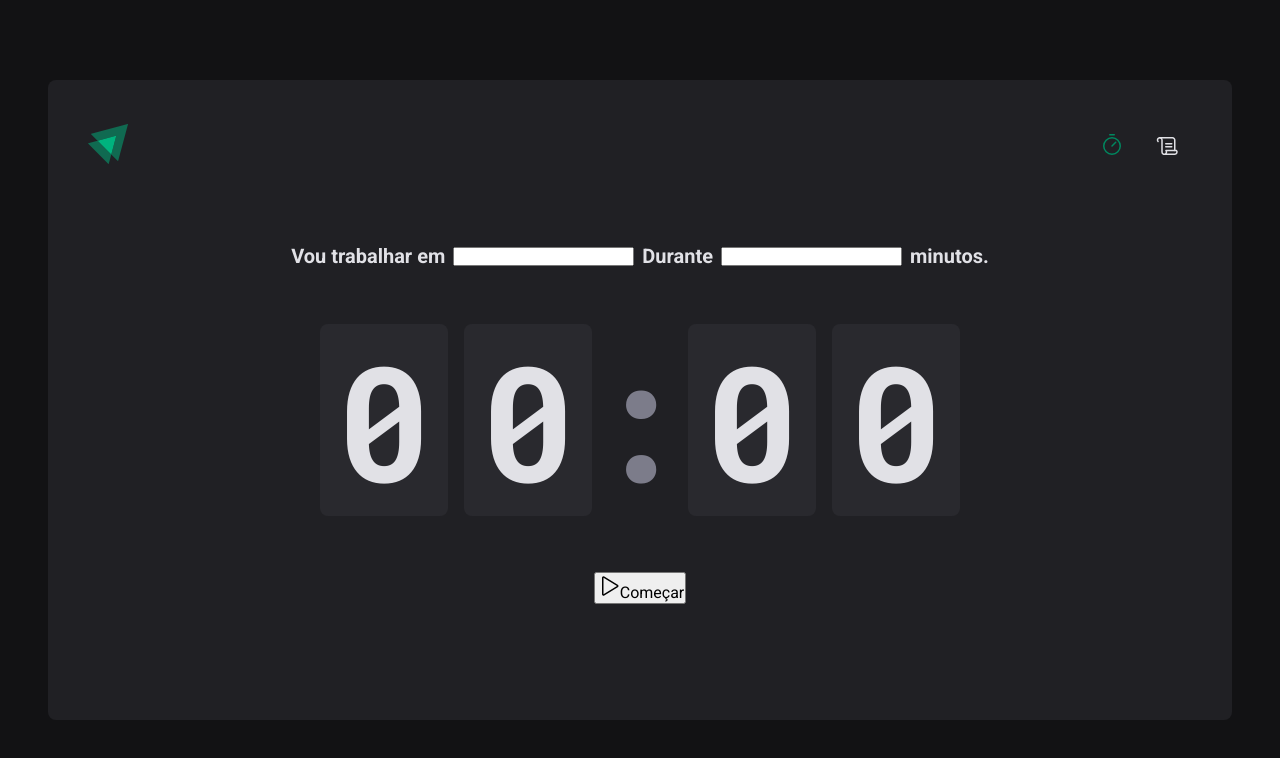
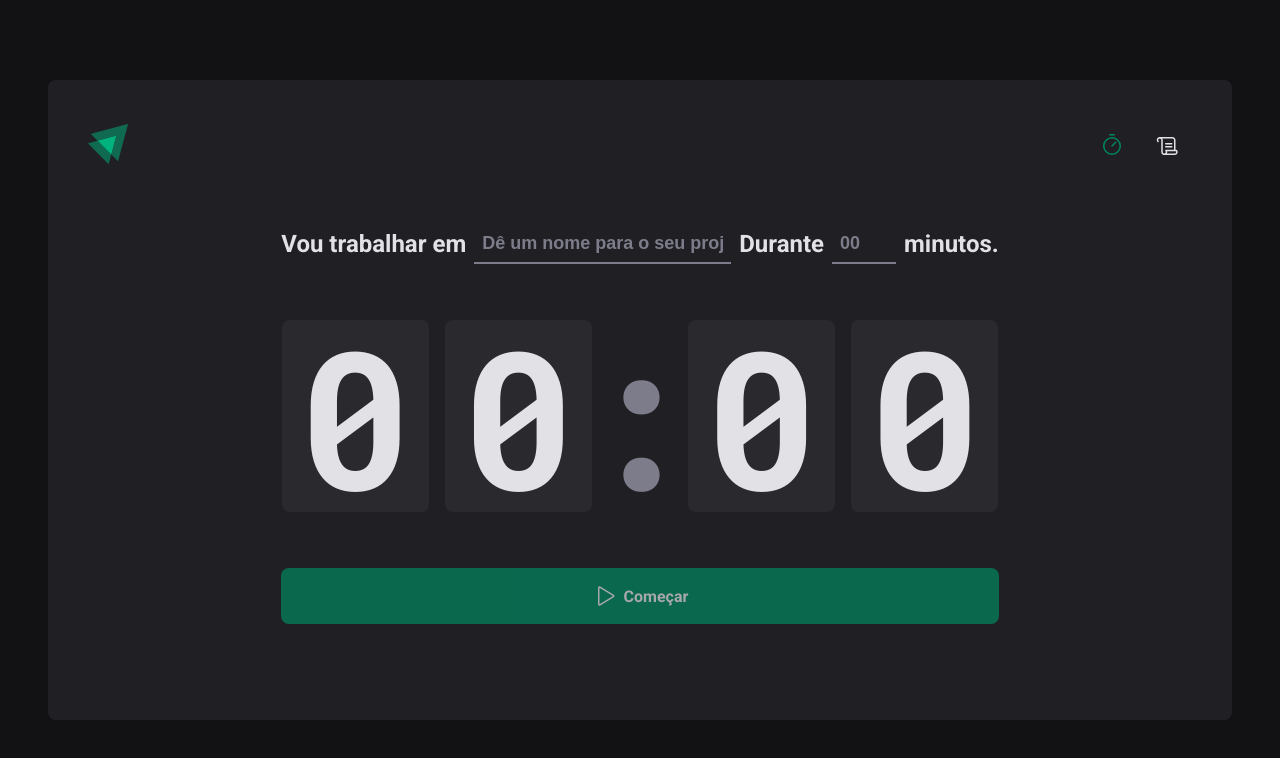
Before and after one commit to florencaMelo/ignite-timer, a React (Vite) app: page / in a window 1280 px wide. Shown: the top 758 px of the page. Built offline with nearby package versions, Linux system fonts and the light colour scheme.

Commit message:
subindo alterações

```diff
--- a/src/pages/Home/index.tsx
+++ b/src/pages/Home/index.tsx
@@ -1,5 +1,5 @@
 import { Play } from "phosphor-react";
-import { CountdownContainer, FormContainer, HomeContainer, Separator } from "./styles";
+import { CountdownContainer, FormContainer, HomeContainer, Separator, CountDownButton, TaskInput, MinutesAmoundInput } from "./styles";
 
 export function Home() {
   return(
@@ -7,10 +7,17 @@ export function Home() {
       <form action="">
         <FormContainer>
           <label>Vou trabalhar em</label>
-          <input id="task" />
+          <TaskInput
+           id="task"
+           placeholder="Dê um nome para o seu projeto"
+          />
 
           <label>Durante</label>
-          <input type="number" id="minutesAmound" />
+          <MinutesAmoundInput
+           type="number"
+           id="minutesAmound"
+           placeholder="00"
+           />
 
           <span>minutos.</span>
         </FormContainer>
@@ -23,10 +30,10 @@ export function Home() {
           <span>0</span>
         </CountdownContainer>
 
-        <button type="submit">
+        <CountDownButton disabled type="submit">
           <Play size={24}/>
           Começar
-        </button>
+        </CountDownButton>
       </form>
     </HomeContainer>
   )
--- a/src/pages/Home/styles.ts
+++ b/src/pages/Home/styles.ts
@@ -23,15 +23,43 @@ export const FormContainer = styled.div`
   justify-content: center;
   gap: 0.5rem;
   color: ${props => props.theme["gray-100"]};
-  font-size: 1.25rem;
+  font-size: 1.50rem;
   font-weight: bold;
   flex-wrap: wrap;
   /* quando a tela for menor para quebrar as linhas */
 `
 
+export const BaseInput = styled.input`
+  background: transparent;
+  height: 2.5rem;
+  border: 0;
+  border-bottom: 2px solid ${props => props.theme["gray-500"]};
+  font-weight: bold;
+  font-size: 1.125rem;
+  padding: 0.5rem;
+  color: ${porps => porps.theme["gray-100"]};
+
+  &:focus {
+    box-shadow: none;
+    border-color: ${porps => porps.theme["green-500"]};;
+  }
+
+  &::placeholder {
+    color: ${props => props.theme["gray-500"]}
+  }
+`
+
+export const TaskInput = styled(BaseInput)`
+  flex: 1;
+`
+
+export const MinutesAmoundInput = styled(BaseInput)`
+  width: 4rem;
+`
+
 export const CountdownContainer = styled.div`
   font-family: 'Roboto Mono';
-  font-size: 10rem;
+  font-size: 12rem;
   line-height: 8rem;
   color: ${props => props.theme["gray-100"]};
 
@@ -44,6 +72,7 @@ export const CountdownContainer = styled.div`
     border-radius: 8px;
   }
 `
+
 export const Separator = styled.div`
   padding: 2rem 0;
   color: ${props => props.theme["gray-500"]};
@@ -53,3 +82,31 @@ export const Separator = styled.div`
   display: flex;
   justify-content: center;
 `
+
+export const CountDownButton = styled.button`
+  width: 100%;
+  border: none;
+  padding: 1rem;
+  border-radius: 8px;
+
+  display: flex;
+  align-items: center;
+  justify-content: center;
+
+  gap: 0.5rem;
+  font-weight: bold;
+
+  cursor: pointer;
+
+  background: ${props => props.theme["green-500"]};
+  color: ${props => props.theme["gray-100"]};;
+
+  &:disabled {
+    opacity: 0.7;
+    cursor: not-allowed;
+  }
+
+  &:not(:disabled) {
+    background: ${props => props.theme["green-700"]};;
+  }
+`
--- a/src/styles/themes/global.ts
+++ b/src/styles/themes/global.ts
@@ -14,7 +14,8 @@ export const GlobalStyle = createGlobalStyle`
 
   body{
     background: ${props => props.theme["gray-900"]};
-    color:${props => props.theme["gray-300"]}
+    color:${props => props.theme["gray-300"]};
+    -webkit-font-smoothing: antialiased;
   }
 
   body, input-security, textarea, button {
```
